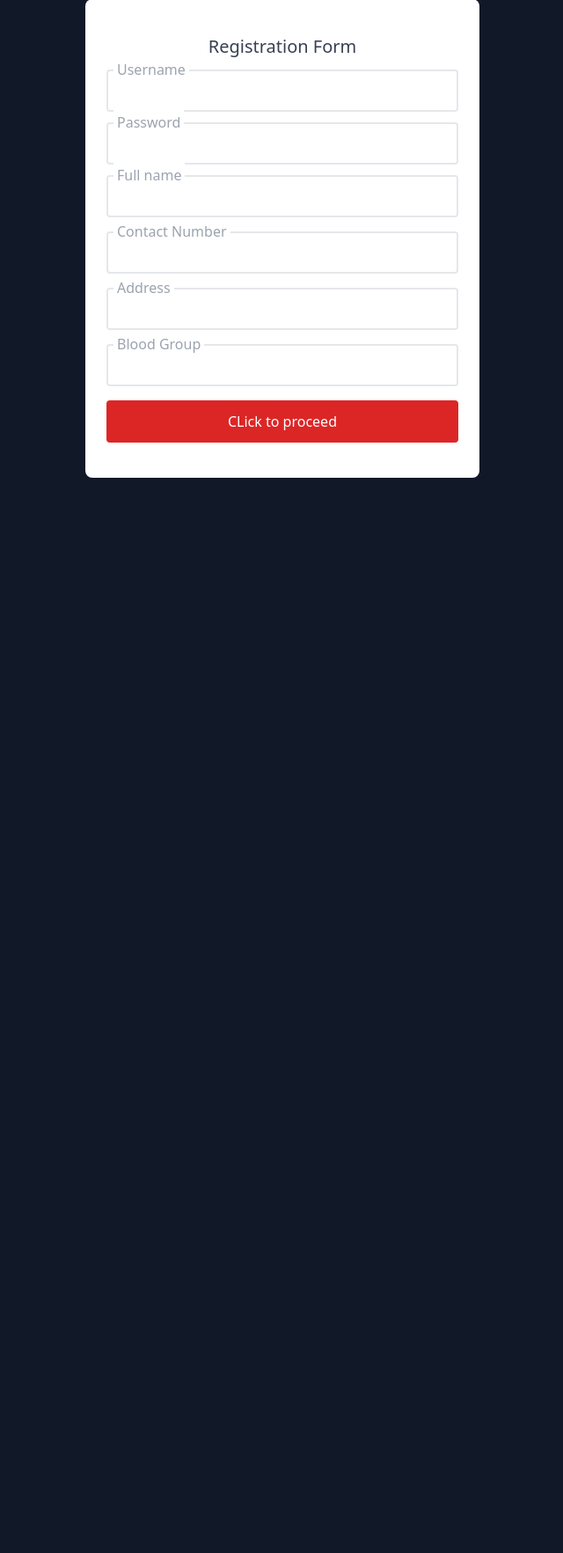
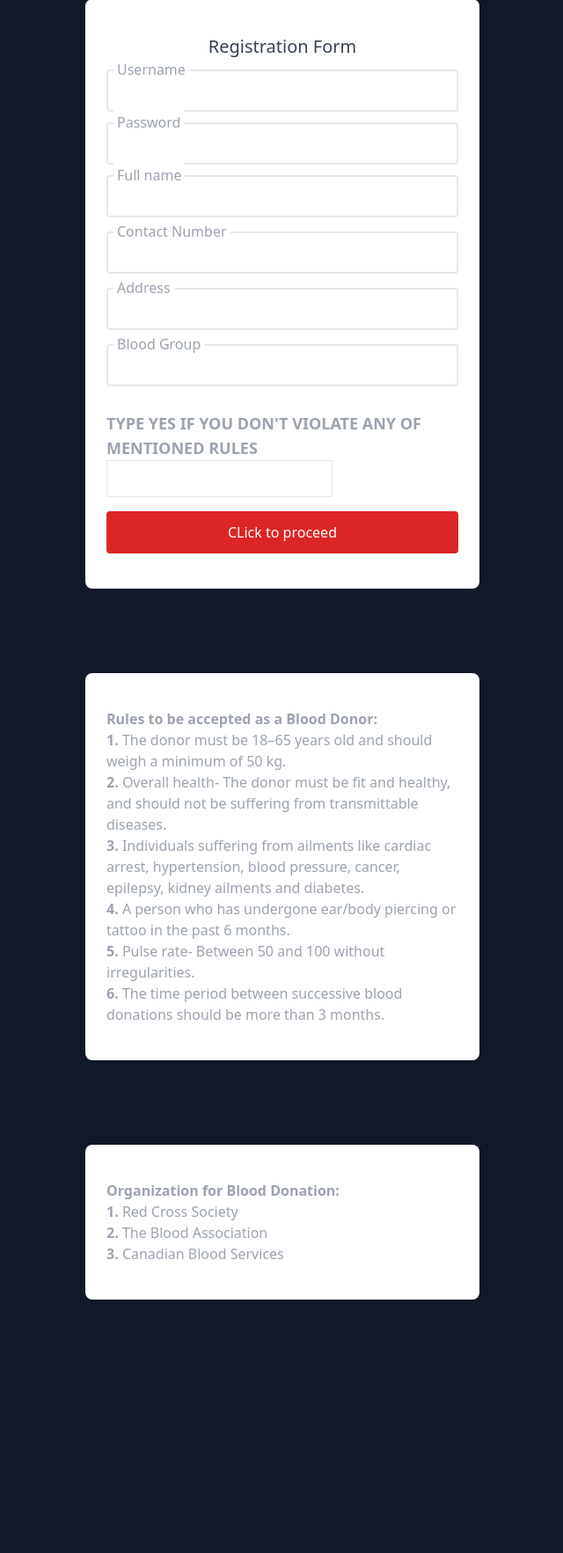
Before and after one commit to ShubhamPatel33/BloodBud, a Django app: page /register in a window 1280 px wide. Shown: the part 169-1934 px from the top of the page at 88% size, without its empty margins (319-959 px from the left). Before the commit the page ends 712 px from the top, so only its background shows below. Run offline with Django 3.2, Linux system fonts and the light colour scheme.

Commit message:
Added Rules and organizations  for blood donation.

```diff
--- a/templates/register.html
+++ b/templates/register.html
@@ -1,35 +1,3 @@
-<!-- {% load static%}
-<!DOCTYPE html>
-<html>
-<head>
-	<title>Donor Registration</title>
-	<link rel="stylesheet" type="text/css" href="{% static 'css/intro-css.css' %}">
-	<meta name="viewport" content="width=device-width , initial-scale=1.0">
-	<link rel="preconnect" href="https://fonts.gstatic.com">
-    <link href="https://fonts.googleapis.com/css2?family=Rubik:wght@600&display=swap" rel="stylesheet">
-    <link href="https://fonts.googleapis.com/css2?family=Poppins&display=swap" rel="stylesheet">
-	<link href="https://fonts.googleapis.com/css2?family=Pacifico&display=swap" rel="stylesheet">
-</head>
-<body>
-  <div class="container">
-    <div class="sub-container">
-      <form class="inputs" action="studentAction.php" autocomplete="off" method="POST">
-        <div class="heading">Login As Donor </div>
-        <br>
-        <input class="text-input" type="text" name="name" autocomplete="on" placeholder="Name">
-        <br>
-        <input class="text-input" type="text" name="bg" placeholder="Blood Group">
-
-        <br>
-        <input class="text-input" type="text" name="address" placeholder="Address">
-        <br>
-        <input class="login-btn" type="submit" name="submit" value="Login">
-      </form>
-    </div>
-  </div>
-</body>
-</html> -->
-
 
 {% load static %}
 <!DOCTYPE html>
@@ -128,7 +96,8 @@
                           <div class="mt-4 relative"> <span class="absolute p-1 bottom-8 ml-2 bg-white text-gray-400 ">Contact Number</span> <input type="text" id="contact" name="contact" class="h-12 px-2 w-full border-2 rounded focus:outline-none focus:border-red-600"> </div>
                           <div class="mt-4 relative"> <span class="absolute p-1 bottom-8 ml-2 bg-white text-gray-400 ">Address</span> <input type="text" id="address" name="address" class="h-12 px-2 w-full border-2 rounded focus:outline-none focus:border-red-600"> </div>
                           <div class="mt-4 relative"> <span class="absolute p-1 bottom-8 ml-2 bg-white text-gray-400 ">Blood Group</span> <input type="text" class="h-12 px-2 w-full border-2 rounded focus:outline-none focus:border-red-600"> </div>
-
+                          <div class="mt-7 relative"> <label class="mb-2 uppercase font-bold text-lg text-grey-darkest" for="first_name">Type Yes if you don't violate any of mentioned rules</label>
+                            <input class="border py-2 px-3 text-grey-darkest" type="text" name="concent" id="concent"></div>
                           <input type="hidden" class="form-control" id="ip" name="ip" value="" placeholder="ip">
 
                           <!-- <input type="submit" value="Register" class="btn btn-primary py-3 px-5"> -->
@@ -136,7 +105,39 @@
                           <div class="mt-4"> <input type="submit" class="h-12 w-full bg-red-600 text-white rounded hover:bg-red-700" value="CLick to proceed"> </div>
                       </div>
                   </div>
+
               </div>
+              <div class = "container mx-auto px-5 py-24 ">
+              <div class="max-w-md mx-auto bg-white rounded-lg overflow-hidden md:max-w-md">
+              <div class="md:flex">
+                <div class="w-full p-3 px-6 py-10">
+                  <p><b>Rules to be accepted as a Blood Donor:</b></p>
+                  <ol type = "1">
+                    <li><b>1. </b>The donor must be 18–65 years old and should weigh a minimum of 50  kg.</li>
+                    <li><b>2. </b>Overall health- The donor must be fit and healthy, and should not be suffering from transmittable diseases.</li>
+                    <li><b>3. </b>Individuals suffering from ailments like cardiac arrest, hypertension, blood pressure, cancer, epilepsy, kidney ailments and diabetes.</li>
+                    <li><b>4. </b>A person who has undergone ear/body piercing or tattoo in the past 6 months.</li>
+                    <li><b>5. </b>Pulse rate- Between 50 and 100 without irregularities.</li>
+                    <li><b>6. </b>The time period between successive blood donations should be more than 3 months.</li>
+                  </ol>
+                  </div>
+                  </div>
+                </div>
+                <div class = "container mx-auto px-5 py-24 ">
+                  <div class="max-w-md mx-auto bg-white rounded-lg overflow-hidden md:max-w-md">
+                  <div class="md:flex">
+                    <div class="w-full p-3 px-6 py-10">
+                      <p><b>Organization for Blood Donation:</b></p>
+                      <ol type = "1">
+                        <li><b>1. </b>Red Cross Society</li>
+                        <li><b>2. </b>The Blood Association</li>
+                        <li><b>3. </b>Canadian Blood Services</li>
+                      </ol>
+                      </div>
+                      </div>
+                    </div>
+              </div>
+            </div>
           <!-- </div> -->
 
         </div>
```
